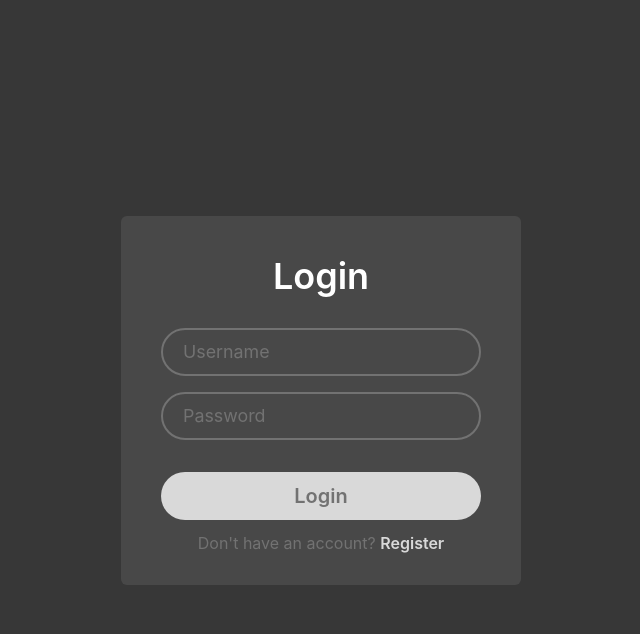
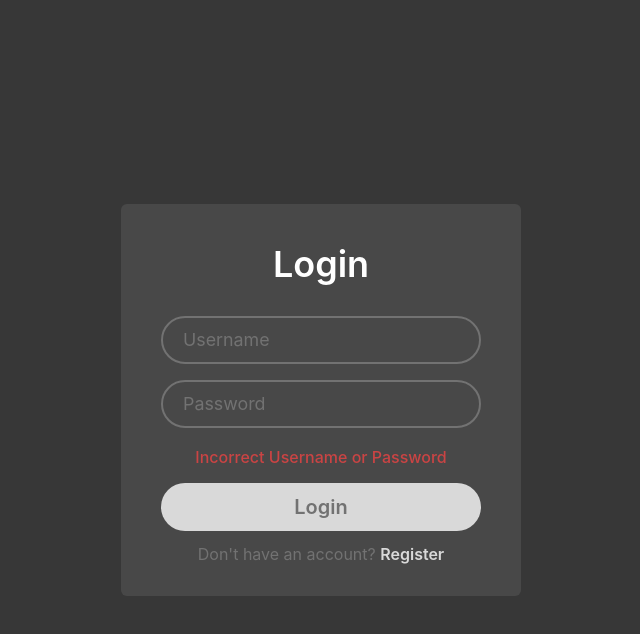
Before and after one commit to ascribner2/SustainabilityApp, a React (Vite) app in the folder SustainabilityFrontend/: page /login in a window 1280 px wide. Both pictures are taken after typing "Sample", "Sample123" into the empty fields and a click on the input "Login". Shown: the top 634 px of the page, without its empty margins (319-959 px from the left). Built offline with nearby package versions, Linux system fonts and the light colour scheme.

Commit message:
invalid text

```diff
--- a/SustainabilityFrontend/src/Pages/Login/Login.jsx
+++ b/SustainabilityFrontend/src/Pages/Login/Login.jsx
@@ -1,11 +1,22 @@
 import styles from "./Login.module.css"
+import {useNavigate} from 'react-router-dom'
+import {useState} from 'react'
 
 function Login() {
+    const [invalid, setInvalid] = useState(false)
+    let navigate = useNavigate();
+
+
     function login(LoginData) {
         let username = LoginData.get("username");
         let password = LoginData.get("password");
 
         console.log(username, password);
+        if (username = "test" && password == "Test") {
+            navigate('/')
+        } else {
+            setInvalid(true)
+        }
     }
 
     return (
@@ -19,6 +30,8 @@ function Login() {
 
                 <input type="password" className={styles.credentialBox} name="password" placeholder="Password"/>
 
+                {invalid ? <p className={styles.invalid}>Incorrect Username or Password</p> : <></>}
+
                 <input type="submit" className={styles.loginButton} name="loginButton" value="Login"/>
 
                 {/* Register link */}
--- a/SustainabilityFrontend/src/Pages/Login/Login.module.css
+++ b/SustainabilityFrontend/src/Pages/Login/Login.module.css
@@ -107,3 +107,10 @@
   font-weight: 600;
   cursor: pointer;
 }
+
+/* Invalid text */
+.invalid {
+    color: #ca4444;
+    margin-top: .2rem;
+    font-weight: 500;
+}
```
